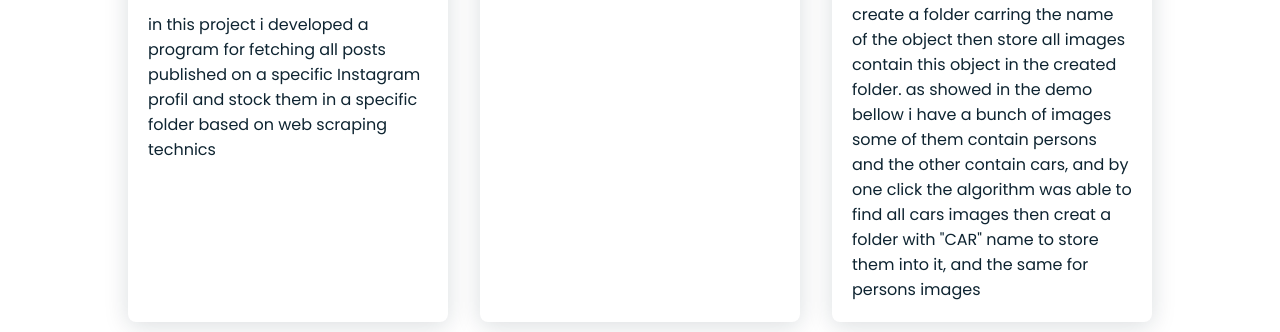
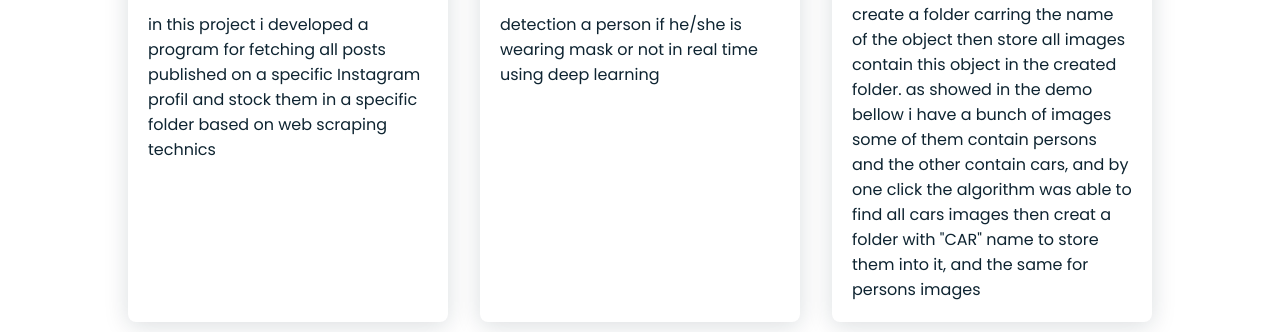
Before and after one commit to Ismail-El-Haoumi/MyCV, a plain HTML site: page index.html in a window 1280 px wide. Shown: the part 2710-3042 px from the top of the page. Drawn offline with nearby package versions, Linux system fonts and the light colour scheme.

Commit message:
Update index.html

```diff
--- a/index.html
+++ b/index.html
@@ -186,6 +186,7 @@
                     </div>
                     <div class="work__img">
                         <img style="margin-left: auto; margin-right: auto;" src="assets/img/mask-demo.gif" alt="">
+			    <p class="divv">detection a person if he/she is wearing mask or not in real time using deep learning</p>
                     </div>
                     <div class="work__img">
                         <img src="assets/img/maker.gif" alt="">
```
